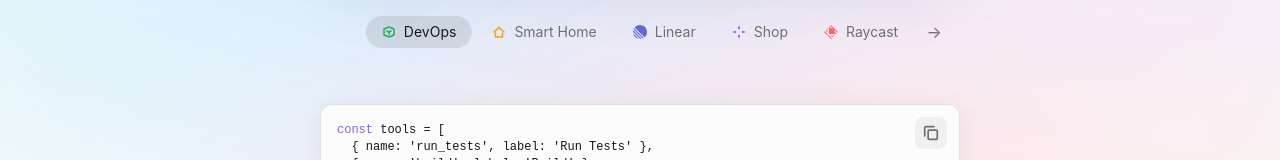
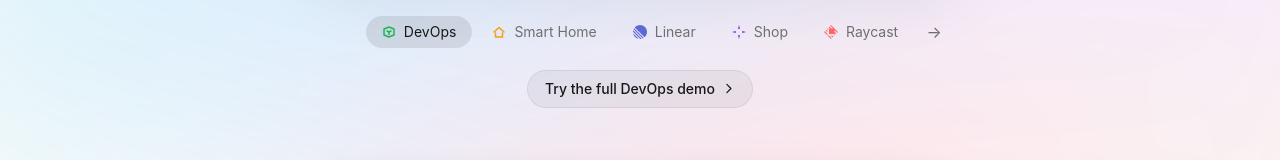
Before and after one commit to stevysmith/agentk, a Next.js app in the folder website/: page / in a window 1280 px wide. Shown: the part 408-568 px from the top of the page. Built offline with nearby package versions, Linux system fonts and the light colour scheme; a web font is replaced by a local one.

Commit message:
Landing: promote full-demo CTA to the theme tab row

```diff
--- a/website/app/page.tsx
+++ b/website/app/page.tsx
@@ -479,6 +479,34 @@ export default function ShowcasePage() {
             </button>
           </motion.div>
 
+          {/* ─── Full-demo CTA ─── */}
+          <motion.div
+            className="demo-cta-row"
+            initial={{ opacity: 0, y: 8 }}
+            animate={mounted ? { opacity: 1, y: 0 } : {}}
+            transition={{ duration: 0.5, delay: 0.45, ease }}
+          >
+            <AnimatePresence mode="wait">
+              {(() => {
+                const theme = THEMES.find(t => t.id === activeTheme)!
+                return (
+                  <motion.a
+                    key={`cta-${activeTheme}`}
+                    href={theme.demoUrl}
+                    className="demo-cta"
+                    initial={{ opacity: 0 }}
+                    animate={{ opacity: 1 }}
+                    exit={{ opacity: 0 }}
+                    transition={{ duration: 0.15 }}
+                  >
+                    {theme.demoLabel.replace('Try the', 'Try the full')}
+                    <svg width="13" height="13" viewBox="0 0 16 16" fill="none"><path d="M6 3l5 5-5 5" stroke="currentColor" strokeWidth="1.5" strokeLinecap="round" strokeLinejoin="round"/></svg>
+                  </motion.a>
+                )
+              })()}
+            </AnimatePresence>
+          </motion.div>
+
           {/* ─── Code snippet ─── */}
           <motion.div
             className="code-area"
--- a/website/components/styles.ts
+++ b/website/components/styles.ts
@@ -1615,6 +1615,30 @@ export const showcaseStyles = `
     pointer-events: none;
   }
 
+  .demo-cta-row {
+    display: flex;
+    justify-content: center;
+    margin-top: 22px;
+  }
+  .demo-cta {
+    display: inline-flex;
+    align-items: center;
+    gap: 7px;
+    padding: 0 18px;
+    height: 38px;
+    border-radius: 9999px;
+    font-size: 14px;
+    font-weight: 500;
+    color: var(--gray12);
+    text-decoration: none;
+    background: var(--grayA3);
+    box-shadow: inset 0 0 0 1px var(--grayA4);
+    transition: background 150ms ease;
+  }
+  .demo-cta:hover { background: var(--grayA5); }
+  .demo-cta svg { transition: transform 150ms ease; }
+  .demo-cta:hover svg { transform: translateX(2px); }
+
   .tab-demo-link {
     display: flex;
     align-items: center;
```
